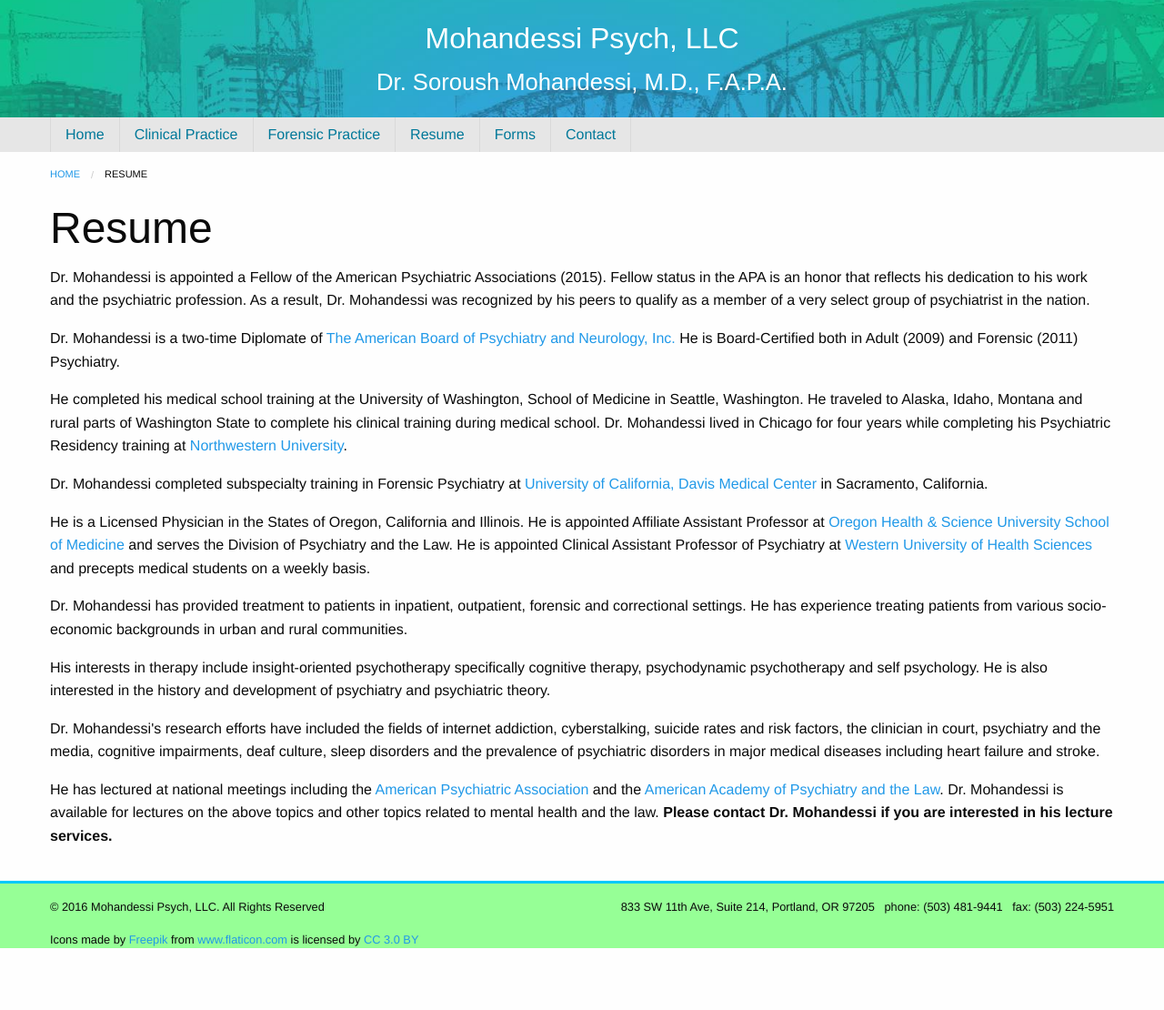
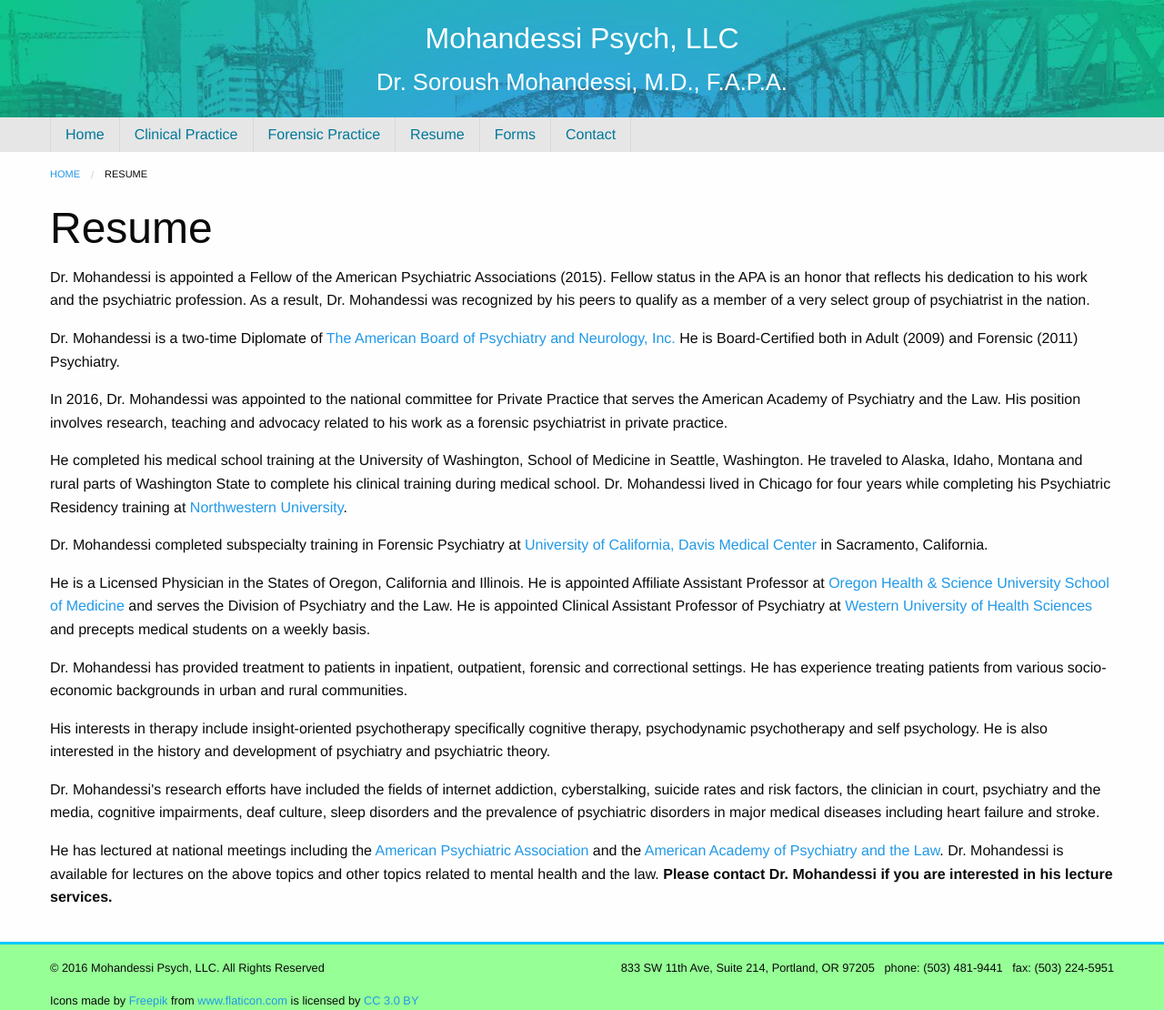
Before and after one commit to kenhowardpdx/mohandessipsych.github.io, a Jekyll site: the page built from resume.html, in a window 1280 px wide. Shown: the whole page at 91% size. Built offline with Jekyll 4.4.1, drawn with Linux system fonts in a browser that asks for light colours; some web fonts are replaced; before the commit the page ends 1042 px from its top, so only the background shows below that.

Commit message:
Add AAPL experience

```diff
--- a/resume.html
+++ b/resume.html
@@ -36,6 +36,12 @@ permalink: /resume
 		<p>
 			Dr. Mohandessi is a two-time Diplomate of <a href="http://www.abpn.com/">The American Board of Psychiatry and Neurology, Inc.</a> He is Board-Certified both in Adult (2009) and Forensic (2011) Psychiatry.
 		</p>
+
+        <p>
+            In 2016, Dr. Mohandessi was appointed to the national committee for Private Practice that serves the
+            American Academy of Psychiatry and the Law.  His position involves research, teaching and advocacy
+            related to his work as a forensic psychiatrist in private practice.
+        <p>
 
 		<p>
 			He completed his medical school training at the University of Washington, School of Medicine in Seattle, Washington. He traveled
```
